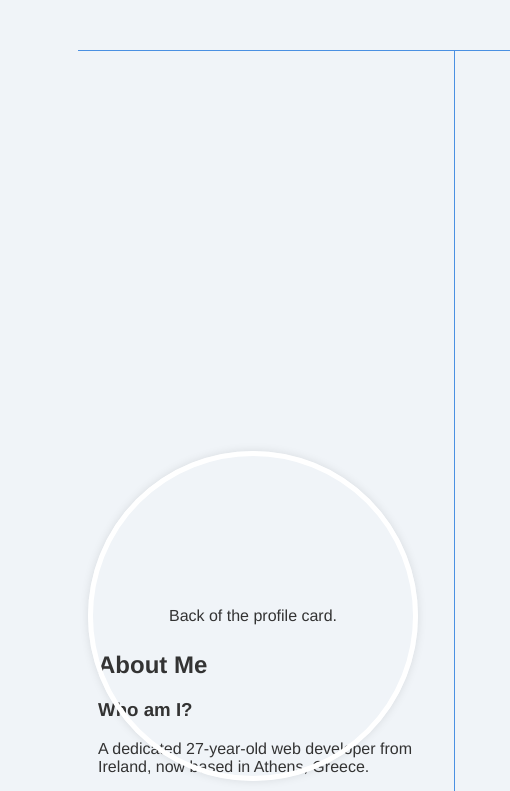
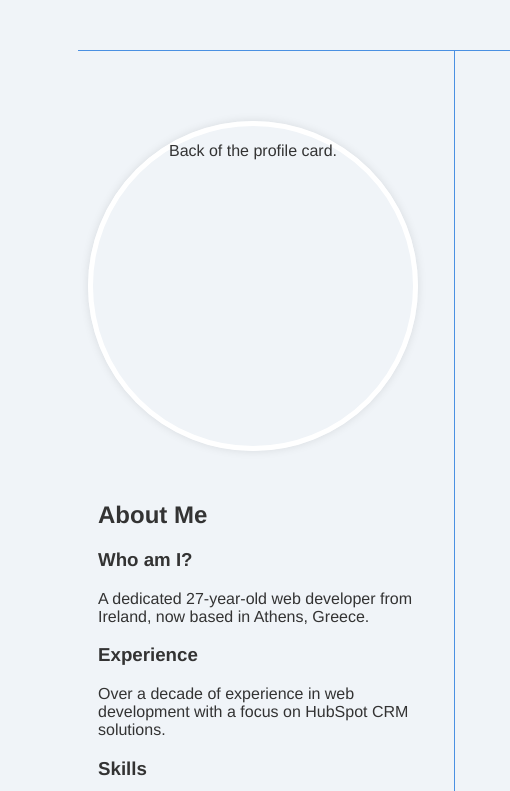
Before and after one commit to DanielMaherDev/CV-2024, a plain HTML site: page index.html in a window 1280 px wide. Both pictures are taken after a click on the element 263 px from the left and 286 px from the top of the page. Shown: the top 791 px of the page, 0-510 px from the left. Drawn offline with nearby package versions, Linux system fonts and the light colour scheme.

Commit message:
add scriptto manage flipper div visibility

```diff
--- a/js/script.js
+++ b/js/script.js
@@ -54,4 +54,18 @@ $(document).ready(function() {
             }, 300);
         }
     });
+
+    // Profile pic flip functionality
+    $('.flip-container').click(function() {
+        const flipper = $(this).find('.flipper');
+        flipper.toggleClass('hover');
+
+        if (flipper.hasClass('hover')) {
+            $(this).find('.front').css('display', 'none');
+            $(this).find('.back').css('display', 'block');
+        } else {
+            $(this).find('.front').css('display', 'block');
+            $(this).find('.back').css('display', 'none');
+        }
+    });
 });
--- a/styles/style.css
+++ b/styles/style.css
@@ -54,6 +54,8 @@ body {
 .flip-container {
     perspective: 1000px;
     margin-top: 50px;
+    height: 100px;
+    margin-bottom: 35px;
 }
 
 .flip-container.hover .flipper {
@@ -64,7 +66,9 @@ body {
 .front,
 .back {
     width: 320px;
-    height: 480px;
+    height: fit-content;
+    margin-bottom: 50px;
+    ;
 }
 
 .flipper {
```
